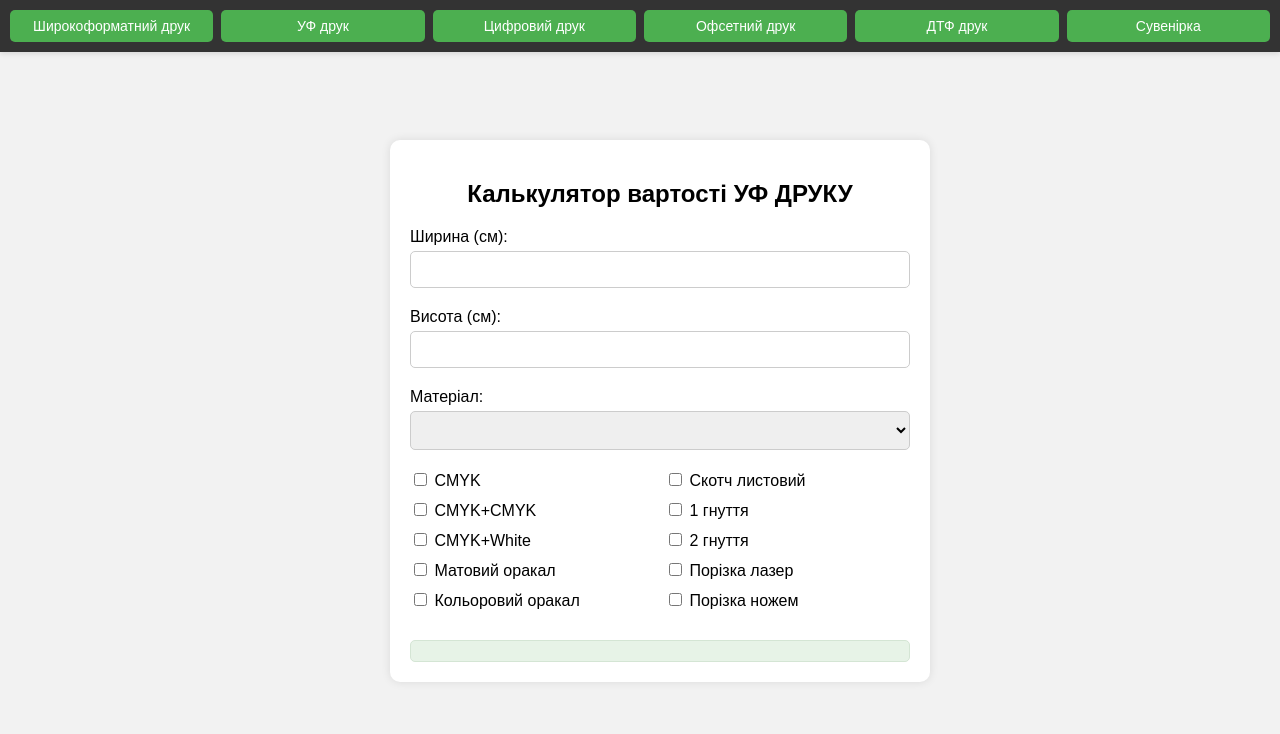
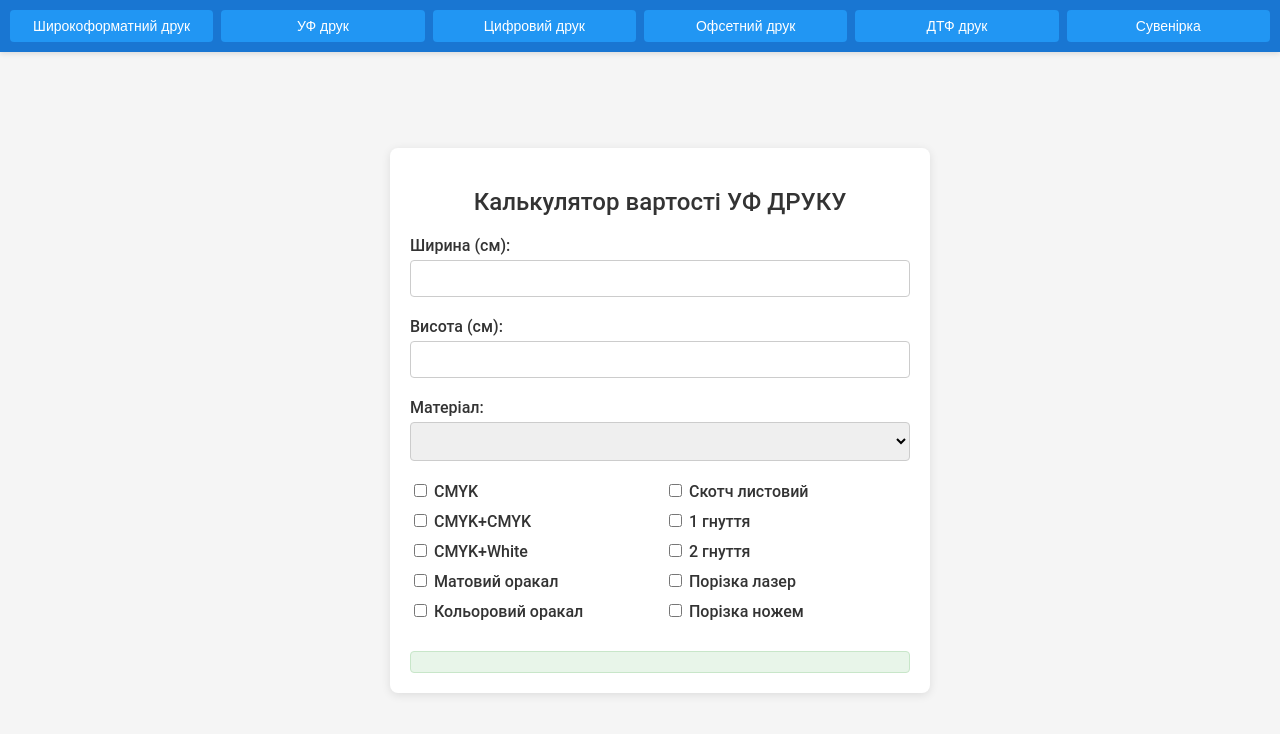
Before and after one commit to Igor0501/calck, a plain HTML site: page index.html in a window 1280 px wide. Shown: the top 734 px of the page. Drawn offline with Linux system fonts and the light colour scheme; no server answers.

Commit message:
Update styles.css

```diff
--- a/styles.css
+++ b/styles.css
@@ -1,8 +1,8 @@
 /* Стилі для навігаційної панелі */
 /* Загальні стилі для основного контенту */
 body {
-    font-family: Arial, sans-serif;
-    background-color: #f2f2f2;
+    font-family: 'Roboto', sans-serif;
+    background-color: #f5f5f5;
     margin: 0;
     padding: 0;
     display: flex;
@@ -11,7 +11,7 @@ body {
     height: 100%;
     width: 100%;
     flex-direction: column;
-    padding-top: 60px;
+    padding-top: 64px;
     /* Враховуємо висоту фіксованої навігації */
 }
 
@@ -37,7 +37,7 @@ body {
     top: 0;
     left: 0;
     width: 100%;
-    background-color: #333;
+    background-color: #1976d2;
     padding: 10px 0;
     z-index: 1000;
     box-shadow: 0 2px 5px rgba(0, 0, 0, 0.1);
@@ -57,20 +57,21 @@ body {
 }
 
 .navigation button {
-    background-color: #4CAF50;
+    background-color: #2196f3;
     color: white;
     border: none;
-    border-radius: 5px;
+    border-radius: 4px;
     padding: 8px 12px;
     cursor: pointer;
     font-size: 14px;
     min-width: 150px;
     text-align: center;
     box-sizing: border-box;
+    transition: background-color 0.3s;
 }
 
 .navigation button:hover {
-    background-color: #45a049;
+    background-color: #1976d2;
 }
 
 /* Загальні стилі для основного контенту */
@@ -80,47 +81,15 @@ body {
     align-items: center;
     width: 100%;
     padding: 20px;
-    margin-top: 60px;
+    margin-top: 64px;
     /* Для того, щоб калькулятор не накладався на навігацію */
-}
-
-/* Загальні стилі для основного контенту */
-body {
-    font-family: Arial, sans-serif;
-    background-color: #f2f2f2;
-    margin: 0;
-    padding: 0;
-    display: flex;
-    justify-content: center;
-    align-items: flex-start;
-    height: 100%;
-    width: 100%;
-    flex-direction: column;
-    padding-top: 60px;
-    /* Враховуємо висоту фіксованої навігації */
-}
-
-#container {
-    flex-grow: 1;
-    display: flex;
-    flex-direction: column;
-    justify-content: flex-start;
-    width: 100%;
-}
-
-.container {
-    display: flex;
-    justify-content: center;
-    align-items: center;
-    width: 100%;
-    padding: 20px;
 }
 
 .calculator {
     background-color: white;
     padding: 20px;
-    border-radius: 10px;
-    box-shadow: 0 0 10px rgba(0, 0, 0, 0.1);
+    border-radius: 8px;
+    box-shadow: 0 2px 10px rgba(0, 0, 0, 0.1);
     max-width: 500px;
     width: 100%;
 }
@@ -137,18 +106,9 @@ body {
     }
 }
 
-.calculator {
-    background-color: white;
-    padding: 20px;
-    border-radius: 10px;
-    box-shadow: 0 0 10px rgba(0, 0, 0, 0.1);
-    max-width: 500px;
-    width: 100%;
-}
-
 footer {
     position: static;
-    background-color: #333;
+    background-color: #1976d2;
     padding: 10px 0;
     text-align: center;
 }
@@ -164,10 +124,10 @@ footer {
 }
 
 footer button {
-    background-color: #4CAF50;
+    background-color: #2196f3;
     color: white;
     border: none;
-    border-radius: 5px;
+    border-radius: 4px;
     padding: 8px 12px;
     cursor: pointer;
     font-size: 14px;
@@ -176,26 +136,34 @@ footer button {
     /* Мінімальна ширина кнопок */
     text-align: center;
     box-sizing: border-box;
+    transition: background-color 0.3s;
 }
 
 footer button:hover {
-    background-color: #45a049;
+    background-color: #1976d2;
 }
 
 /* Загальні стилі для калькулятора */
 h2 {
     text-align: center;
+    font-weight: 500;
+    color: #333;
 }
 
 .file-label {
     display: block;
     margin-bottom: 10px;
+    font-weight: 500;
+    color: #333;
 }
 
 .file-input {
     width: 100%;
     padding: 8px;
     margin-bottom: 20px;
+    border: 1px solid #ccc;
+    border-radius: 4px;
+    box-sizing: border-box;
 }
 
 .input-group {
@@ -205,6 +173,8 @@ h2 {
 .input-group label {
     display: block;
     margin-bottom: 5px;
+    font-weight: 500;
+    color: #333;
 }
 
 .input-group input,
@@ -212,7 +182,7 @@ h2 {
     width: 100%;
     padding: 10px;
     border: 1px solid #ccc;
-    border-radius: 5px;
+    border-radius: 4px;
     box-sizing: border-box;
 }
 
@@ -233,29 +203,32 @@ h2 {
 
 .checkbox-column label {
     margin-bottom: 10px;
+    font-weight: 500;
+    color: #333;
 }
 
 button {
     width: 100%;
     padding: 10px;
-    background-color: #4CAF50;
+    background-color: #4caf50;
     color: white;
     border: none;
-    border-radius: 5px;
+    border-radius: 4px;
     cursor: pointer;
     font-size: 16px;
+    transition: background-color 0.3s;
 }
 
 button:hover {
-    background-color: #45a049;
+    background-color: #388e3c;
 }
 
 .result {
     margin-top: 20px;
     padding: 10px;
-    background-color: #e7f3e7;
-    border: 1px solid #d4e5d4;
-    border-radius: 5px;
+    background-color: #e8f5e9;
+    border: 1px solid #c8e6c9;
+    border-radius: 4px;
     overflow-y: auto;
     max-height: 400px;
 }
```
